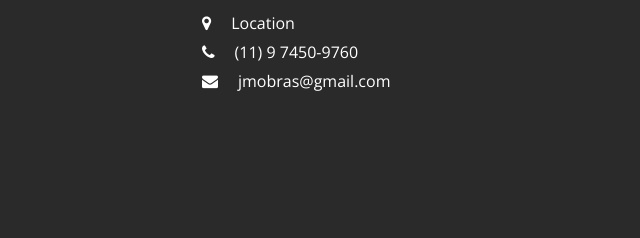
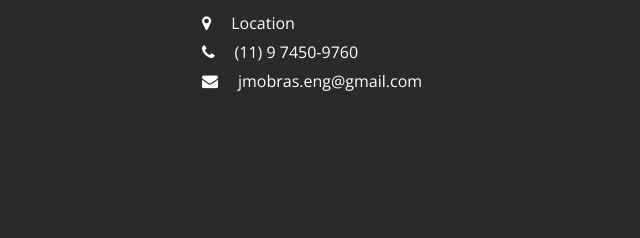
Before and after one commit to mlapuma/jmobras-html, a plain HTML site: page about.html in a window 1280 px wide. Shown: the part 1064-1302 px from the top of the page, 453-1093 px from the left. Drawn offline with nearby package versions, Linux system fonts and the light colour scheme.

Commit message:
Atualização do email em todas as paginas

```diff
--- a/about.html
+++ b/about.html
@@ -117,7 +117,7 @@
                   <div class="location_text"><a href="#"><i class="fa fa-phone" aria-hidden="true"></i><span
                            class="padding_left_15">(11) 9 7450-9760</span></a></div>
                   <div class="location_text"><a href="#"><i class="fa fa-envelope" aria-hidden="true"></i><span
-                           class="padding_left_15">jmobras@gmail.com</span></a></div>
+                           class="padding_left_15">jmobras.eng@gmail.com</span></a></div>
                </div>
                <!--<div class="col-lg-3 col-sm-6">
                   <h2 class="useful_text">Newsletter</h2>
```
Also changed, not shown: contact.html (+1 -1 lines), index.html (+1 -1 lines), news.html (+1 -1 lines), services.html (+1 -1 lines).
